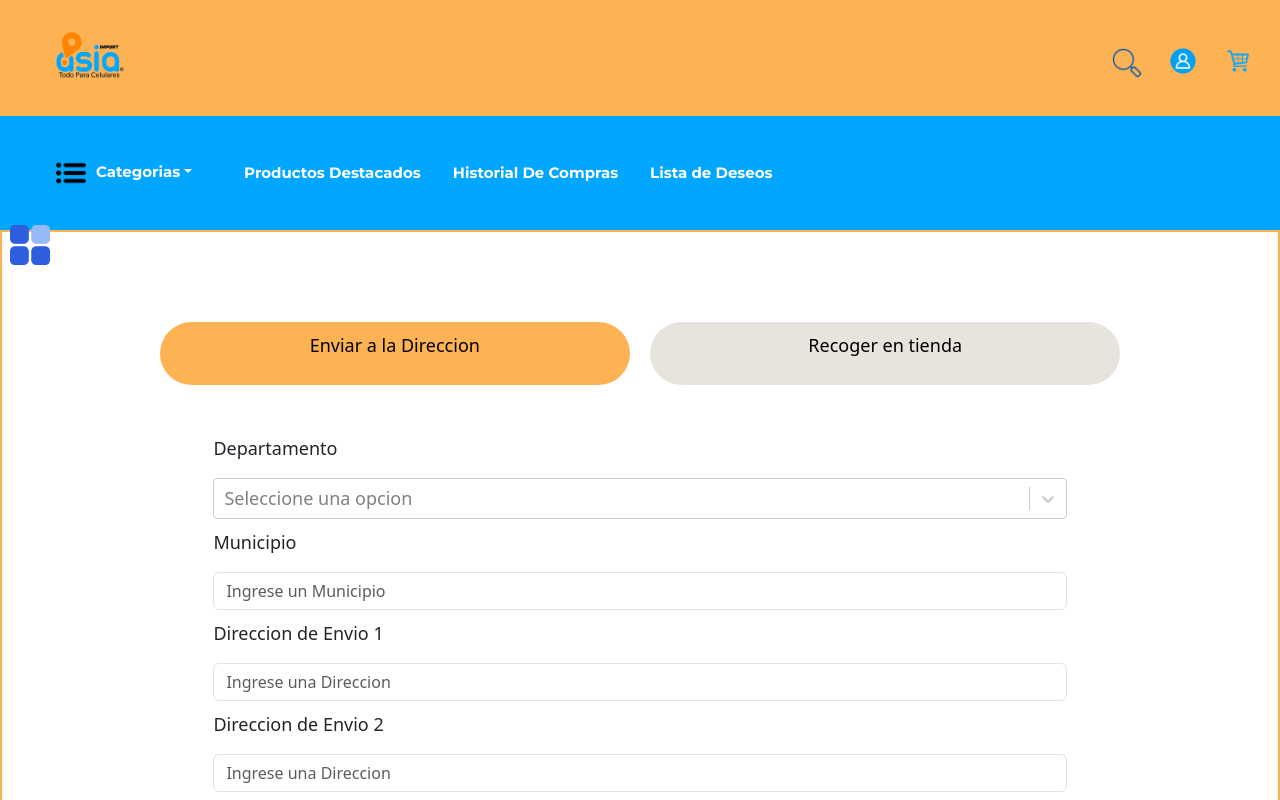
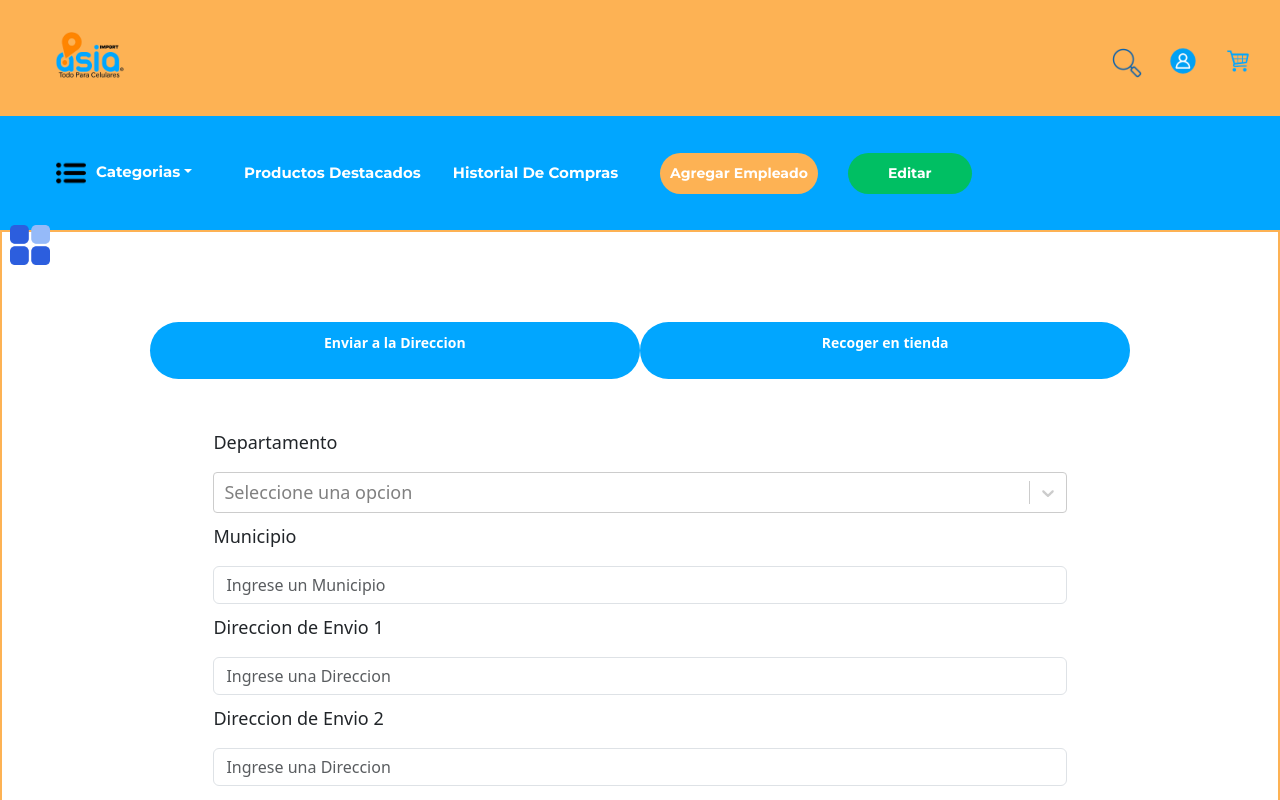
Before and after one commit to jairoaguilarts/AsiaImport, a React (Create React App) app: page /compra in a window 1280 px wide. Shown: the top 800 px of the page. Built offline with nearby package versions, Linux system fonts and the light colour scheme; a web font is replaced by a local one.

Commit message:
Pantallas de Administrador

```diff
--- /dev/null
+++ b/src/components/AdministrarEmpleados.css
@@ -0,0 +1,75 @@
+.contenedor-principal {
+    display: flex;
+    justify-content: space-between;
+    padding: 10px;
+
+  }
+
+.container-agregar,
+.container-editar {
+  width: 60%;
+
+
+}
+.cuerpo{
+    padding-left: 60px;
+    padding-right: 60px;
+    font-size: 18px;
+    width: 100%;
+    align-items: center;
+
+}
+.forms{
+    padding: 1px;
+    margin: 5px;
+    font-size: 18px;
+    width: 100%;
+
+}
+.encabezados{
+    border-bottom: 2px solid #FDB254;
+    display: flex;
+    flex-direction: column;
+    align-items: center;
+    padding-top: 10px;
+}
+.titulos{
+    margin: 0;
+
+}
+.close {
+    align-self: flex-start;
+}
+.botones{
+    margin: 10px auto;  padding: 10px;
+    border: none;
+    cursor: pointer;
+    color: white;
+    background-color: #01A6FF;
+    border-radius: 88px;
+    font-weight: bold;
+    font-size: 14px;
+    width: 100%;
+}
+.btn-agregar{
+    margin: 10px auto;  padding: 10px;
+    border: none;
+    cursor: pointer;
+    color: white;
+    background-color: #FDB254;
+    border-radius: 88px;
+    font-weight: bold;
+    font-size: 14px;
+    width: 100%;
+}
+.btn-editar{
+    margin: 10px 30px ;  padding: 10px;
+    border: none;
+    cursor: pointer;
+    color: white;
+    background-color: #00BF63;
+    border-radius: 88px;
+    font-weight: bold;
+    font-size: 14px;
+    width: 100%;
+}
--- /dev/null
+++ b/src/components/AdministrarEmpleados.js
@@ -0,0 +1,91 @@
+import React, { useState } from "react";
+import "./AdministrarEmpleados.css";
+import Button from "react-bootstrap/Button";
+import Modal from "react-bootstrap/Modal";
+import Form from "react-bootstrap/Form";
+
+function AdministrarEmpleados() {
+  const [showAgregar, setShowAgregar] = useState(false);
+  const [showEditar, setShowEditar] = useState(false);
+
+  const handleShowAgregar = () => setShowAgregar(true);
+  const handleCloseAgregar = () => setShowAgregar(false);
+
+  const handleShowEditar = () => setShowEditar(true);
+  const handleCloseEditar = () => setShowEditar(false);
+  return (
+    <div className="contenedor-principal">
+      {/*Agregar Empleado */}
+      <div className="container-agregar">
+        <button className=" btn-agregar" onClick={handleShowAgregar}>
+          Agregar Empleado
+        </button>
+
+        <Modal show={showAgregar} onHide={handleCloseAgregar}>
+          <Modal.Header className="encabezados" closeButton>
+            <Modal.Title className="titulos">Agregar Empleado</Modal.Title>
+          </Modal.Header>
+          <Modal.Body className="cuerpo">
+            <Form.Group className="forms" controlId="formNombre">
+              <Form.Label>Nombre de Empleado</Form.Label>
+              <Form.Control
+                type="input"
+                placeholder="Nombre de Empleado"
+                autoFocus
+              />
+            </Form.Group>
+            <Form.Group className="forms" controlId="formCorreo">
+              <Form.Label>Correo Electrónico</Form.Label>
+              <Form.Control type="email" placeholder="Correo Electrónico" />
+            </Form.Group>
+            <Form.Group className="forms" controlId="formID">
+              <Form.Label>Numero de Identidad</Form.Label>
+              <Form.Control type="input" placeholder="Numero de Identidad" />
+            </Form.Group>
+
+            <Button className="botones" onClick={handleCloseAgregar}>
+              AGREGAR EMPLEADO
+            </Button>
+          </Modal.Body>
+        </Modal>
+      </div>
+
+      {/*Editar Empleado */}
+      <div className="container-editar">
+        <button className=" btn-editar" onClick={handleShowEditar}>
+          Editar
+        </button>
+
+        <Modal show={showEditar} onHide={handleCloseEditar}>
+          <Modal.Header className="encabezados" closeButton>
+            <Modal.Title className="titulos">Editar Empleado</Modal.Title>
+          </Modal.Header>
+          <Modal.Body className="cuerpo">
+            <Form.Group className="forms" controlId="formNombre-editar">
+              <Form.Label>Nombre de Empleado</Form.Label>
+              <Form.Control
+                type="input"
+                placeholder="Nombre de Empleado"
+                autoFocus
+              />
+            </Form.Group>
+            <Form.Group className="forms" controlId="formCorreo-editar">
+              <Form.Label>Correo Electrónico</Form.Label>
+              <Form.Control type="email" placeholder="Correo Electrónico" />
+            </Form.Group>
+            <Form.Group className="forms" controlId="formID-editar">
+              <Form.Label>Numero de Identidad</Form.Label>
+              <Form.Control type="input" placeholder="Numero de Identidad" />
+            </Form.Group>
+
+            <Button className="botones" onClick={handleCloseEditar}>
+              EDITAR EMPLEADO
+            </Button>
+          </Modal.Body>
+        </Modal>
+      </div>
+    </div>
+  );
+}
+
+export default AdministrarEmpleados;
--- a/src/components/Navibar.js
+++ b/src/components/Navibar.js
@@ -1,32 +1,33 @@
-import React, { useState } from 'react';
-import { Link } from 'react-router-dom';
-import './Navibar.css';
-import Container from 'react-bootstrap/Container';
-import Nav from 'react-bootstrap/Nav';
-import Navbar from 'react-bootstrap/Navbar';
-import NavDropdown from 'react-bootstrap/NavDropdown';
-import logoImage from '../assets/LogoPng.png';
-import favoritesIcon from '../assets/favoritos.png';
-import userIcon from '../assets/user.png';
-import cartIcon from '../assets/add-to-cart.png';
-import searchIcon from '../assets/lupa.png';
-import menuIcon from '../assets/menu.png';
-import downIcon from '../assets/down.png';
-import DropDown from './DropDown';
-import parlantesImage from '../assets/parlantes.png';
-import audifonosImage from '../assets/audifonos.png';
-import botestermosImage from '../assets/botestermos.png';
-import cargadoresImage from '../assets/cargadores.png';
-import relojesImage from '../assets/relojes.png';
-import otrosImage from '../assets/otros.png';
-import Login from './Login';
-import ProcederCompra from './ProcederCompra';
-import Carrito from './Carrito';
+import React, { useState } from "react";
+import { Link } from "react-router-dom";
+import "./Navibar.css";
+import Container from "react-bootstrap/Container";
+import Nav from "react-bootstrap/Nav";
+import Navbar from "react-bootstrap/Navbar";
+import NavDropdown from "react-bootstrap/NavDropdown";
+import logoImage from "../assets/LogoPng.png";
+import favoritesIcon from "../assets/favoritos.png";
+import userIcon from "../assets/user.png";
+import cartIcon from "../assets/add-to-cart.png";
+import searchIcon from "../assets/lupa.png";
+import menuIcon from "../assets/menu.png";
+import downIcon from "../assets/down.png";
+import DropDown from "./DropDown";
+import parlantesImage from "../assets/parlantes.png";
+import audifonosImage from "../assets/audifonos.png";
+import botestermosImage from "../assets/botestermos.png";
+import cargadoresImage from "../assets/cargadores.png";
+import relojesImage from "../assets/relojes.png";
+import otrosImage from "../assets/otros.png";
+import Login from "./Login";
+import ProcederCompra from "./ProcederCompra";
+import Carrito from "./Carrito";
+import AdministrarEmpleados from "./AdministrarEmpleados";
 
 const Navibar = () => {
   const [menuOpen, setMenuOpen] = useState(false);
   const [searchOpen, setSearchOpen] = useState(false);
-  const [searchTerm, setSearchTerm] = useState('');
+  const [searchTerm, setSearchTerm] = useState("");
   const [active, setActive] = useState(false);
   const handleLogoClick = () => {
     if (window.innerWidth < 768) {
@@ -39,11 +40,10 @@ const Navibar = () => {
   };
   const [showCategories, setShowCategories] = useState(true);
 
-
   const handleSearch = (e) => {
     e.preventDefault();
     // Implementa la lógica de búsqueda aquí, como enviar el término de búsqueda a una API o filtrar datos
-    console.log('Searching for:', searchTerm);
+    console.log("Searching for:", searchTerm);
   };
 
   const [dropdown, setDropdown] = useState(false);
@@ -64,7 +64,6 @@ const Navibar = () => {
     setBackgroundVisible(false);
   };
 
-
   window.addEventListener("scroll", () => {
     if (window.screenY > 70) {
       setActive(true);
@@ -74,14 +73,12 @@ const Navibar = () => {
   });
   return (
     <div>
-
-      <div className={`navbar ${searchOpen ? 'search-active' : ''}`}>
+      <div className={`navbar ${searchOpen ? "search-active" : ""}`}>
         {/* Envuelve el logo con un componente Link */}
         <Link to="/inicio" className="navbar-logo" onClick={handleLogoClick}>
           <img src={logoImage} alt="Logo" />
           <span className="brand-name"></span>
         </Link>
-
 
         {/* Contenedor del ícono de la lupa, que será visible solo en pantallas pequeñas */}
         <div className="icon-lupa-container">
@@ -92,7 +89,10 @@ const Navibar = () => {
 
         {/* Contenedor de la barra de búsqueda */}
         <div className="search-wrapper">
-          <form className={`search-container ${searchOpen ? 'search-open' : ''}`} onSubmit={handleSearch}>
+          <form
+            className={`search-container ${searchOpen ? "search-open" : ""}`}
+            onSubmit={handleSearch}
+          >
             <input
               type="text"
               className="search-box"
@@ -103,7 +103,7 @@ const Navibar = () => {
           </form>
           <button
             type="submit"
-            className={`search-button ${searchOpen ? 'search-open' : ''}`}
+            className={`search-button ${searchOpen ? "search-open" : ""}`}
             onClick={handleSearch}
           >
             <img src={searchIcon} alt="Buscar" />
@@ -118,7 +118,7 @@ const Navibar = () => {
 
         {/* Contenedor para los íconos de usuario y carrito */}
         <div className="icon-container">
-          <Login/>
+          <Login />
           <div className="icon-button" onClick={toggleCarrito}>
             <img src={cartIcon} alt="Cart" className="icon" />
           </div>
@@ -127,75 +127,120 @@ const Navibar = () => {
               <Carrito onClose={handleCloseCarrito} />
             </div>
           )}
-            {backgroundVisible && <div className="background" onClick={handleCloseCarrito} />}
-
-
+          {backgroundVisible && (
+            <div className="background" onClick={handleCloseCarrito} />
+          )}
         </div>
       </div>
 
       {/* I Barra categorias con DropDown de Bootstrap*/}
       <div>
-        <Navbar className="barraCategorias" expand="lg" >
+        <Navbar className="barraCategorias" expand="lg">
           <Container fluid>
             <Navbar.Toggle aria-controls="navbar-dark-example" />
             <Navbar.Collapse id="navbar-dark-example">
               <Nav>
                 <button className="btnCategorias" onClick={toggleDropdown}>
                   <NavDropdown
-                    className='botonAdicional '
+                    className="botonAdicional "
                     id="nav-dropdown-categorias"
                     title={
                       <span style={{ color: "white" }}>
-                        <img src={menuIcon} alt='Categ' className='icon' />
+                        <img src={menuIcon} alt="Categ" className="icon" />
                         Categorias
                       </span>
                     }
                   >
                     <NavDropdown.Item href="#accion">
                       Parlantes
-                      <img src={parlantesImage} height="40px" alt="Parlantes" style={{ border: '7px solid #fff' }} />
+                      <img
+                        src={parlantesImage}
+                        height="40px"
+                        alt="Parlantes"
+                        style={{ border: "7px solid #fff" }}
+                      />
                     </NavDropdown.Item>
                     <NavDropdown.Divider />
                     <NavDropdown.Item href="#accion">
                       Audífonos
-                      <img src={audifonosImage} height="40px" alt="Parlantes" style={{ border: '7px solid #fff' }} />
+                      <img
+                        src={audifonosImage}
+                        height="40px"
+                        alt="Parlantes"
+                        style={{ border: "7px solid #fff" }}
+                      />
                     </NavDropdown.Item>
                     <NavDropdown.Divider />
                     <NavDropdown.Item href="#accion">
                       Botes y Termos
-                      <img src={botestermosImage} height="40px" alt="Parlantes" style={{ border: '7px solid #fff' }} />
+                      <img
+                        src={botestermosImage}
+                        height="40px"
+                        alt="Parlantes"
+                        style={{ border: "7px solid #fff" }}
+                      />
                     </NavDropdown.Item>
                     <NavDropdown.Divider />
                     <NavDropdown.Item href="#accion">
                       Cargadores para Móvil
-                      <img src={cargadoresImage} height="40px" alt="Parlantes" style={{ border: '7px solid #fff' }} />
+                      <img
+                        src={cargadoresImage}
+                        height="40px"
+                        alt="Parlantes"
+                        style={{ border: "7px solid #fff" }}
+                      />
                     </NavDropdown.Item>
                     <NavDropdown.Divider />
                     <NavDropdown.Item href="#accion">
                       Relojes Inteligentes
-                      <img src={relojesImage} height="40px" alt="Parlantes" style={{ border: '7px solid #fff' }} />
+                      <img
+                        src={relojesImage}
+                        height="40px"
+                        alt="Parlantes"
+                        style={{ border: "7px solid #fff" }}
+                      />
                     </NavDropdown.Item>
                     <NavDropdown.Divider />
                     <NavDropdown.Item href="#accion">
                       Otros
-                      <img src={otrosImage} height="40px" alt="Parlantes" style={{ border: '7px solid #fff' }} />
+                      <img
+                        src={otrosImage}
+                        height="40px"
+                        alt="Parlantes"
+                        style={{ border: "7px solid #fff" }}
+                      />
                     </NavDropdown.Item>
                   </NavDropdown>
                 </button>
 
-                <Navbar.Brand className="botonAdicional" style={{ color: "white", fontSize: 15 }} href="#ProductosDestacados">Productos Destacados</Navbar.Brand>
-                <Navbar.Brand className="botonAdicional" style={{ color: "white", fontSize: 15 }} href="#ProductosDestacados">Historial De Compras</Navbar.Brand>
-                <Navbar.Brand className="botonAdicional" style={{ color: "white", fontSize: 15 }} href="#ProductosDestacados">Lista de Deseos</Navbar.Brand>
+                <Navbar.Brand
+                  className="botonAdicional"
+                  style={{ color: "white", fontSize: 15 }}
+                  href="#ProductosDestacados"
+                >
+                  Productos Destacados
+                </Navbar.Brand>
+                <Navbar.Brand
+                  className="botonAdicional"
+                  style={{ color: "white", fontSize: 15 }}
+                  href="#ProductosDestacados"
+                >
+                  Historial De Compras
+                </Navbar.Brand>
+                <Navbar.Brand
+                  className="botonAdicional"
+                  style={{ color: "white", fontSize: 15 }}
+                  href="#ProductosDestacados"
+                >
+                  <AdministrarEmpleados />
+                </Navbar.Brand>
               </Nav>
             </Navbar.Collapse>
           </Container>
         </Navbar>
       </div>
-
     </div>
-
   );
 };
 
-
 export default Navibar;
```
Lines whose indentation alone changed are shown as unchanged.
